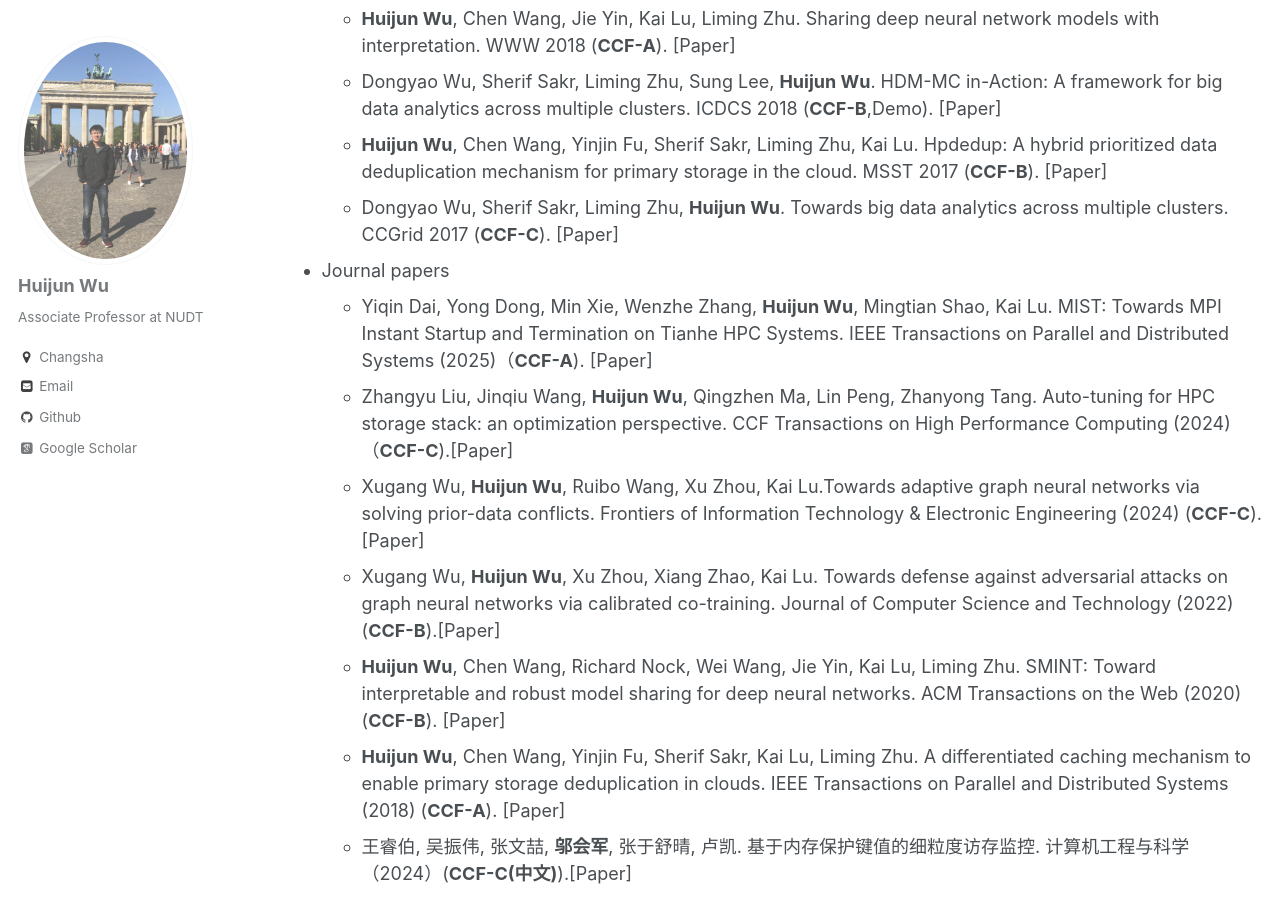
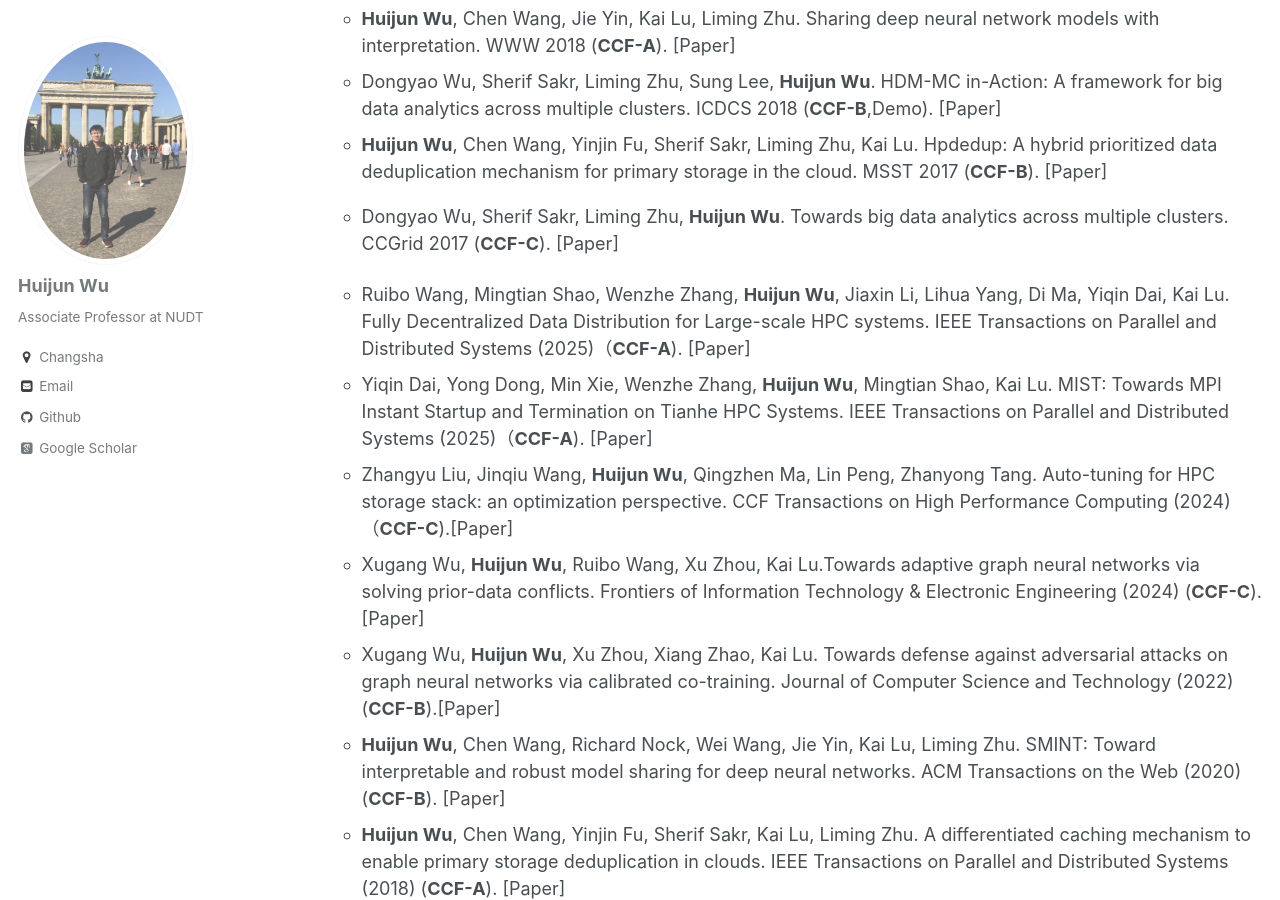
Before and after one commit to sktzwhj/sktzwhj.github.io, a Jekyll site: the page built from _pages/publications.md, in a window 1280 px wide and 900 px high, scrolled down 1374 px. Built offline with Jekyll 4.4.1, drawn with Linux system fonts in a browser that asks for light colours; some web fonts are replaced; a script that is not in the unit is left out.

Commit message:
update tpds-2

```diff
--- a/_pages/publications.md
+++ b/_pages/publications.md
@@ -39,7 +39,7 @@ author_profile: true
 
 
 
-* Journal papers
+  * Ruibo Wang, Mingtian Shao, Wenzhe Zhang, **Huijun Wu**, Jiaxin Li, Lihua Yang, Di Ma, Yiqin Dai, Kai Lu. Fully Decentralized Data Distribution for Large-scale HPC systems. IEEE Transactions on Parallel and Distributed Systems (2025)（**CCF-A**). [[Paper]](http://sktzwhj.github.io/files/TPDS25-2.pdf)
   * Yiqin Dai, Yong Dong, Min Xie, Wenzhe Zhang, **Huijun Wu**, Mingtian Shao, Kai Lu. MIST: Towards MPI Instant Startup and Termination on Tianhe HPC Systems. IEEE Transactions on Parallel and Distributed Systems (2025)（**CCF-A**). [[Paper]](http://sktzwhj.github.io/files/TPDS25.pdf)
   * Zhangyu Liu, Jinqiu Wang, **Huijun Wu**, Qingzhen Ma, Lin Peng, Zhanyong Tang. Auto-tuning for HPC storage stack: an optimization perspective. CCF Transactions on High Performance Computing (2024) （**CCF-C**).[[Paper]](http://sktzwhj.github.io/files/THPC24.pdf)
   * Xugang Wu, **Huijun Wu**, Ruibo Wang, Xu Zhou, Kai Lu.Towards adaptive graph neural networks via solving prior-data conflicts. Frontiers of Information Technology & Electronic Engineering (2024) (**CCF-C**).[[Paper]](http://sktzwhj.github.io/files/FITEE24.pdf)
```
